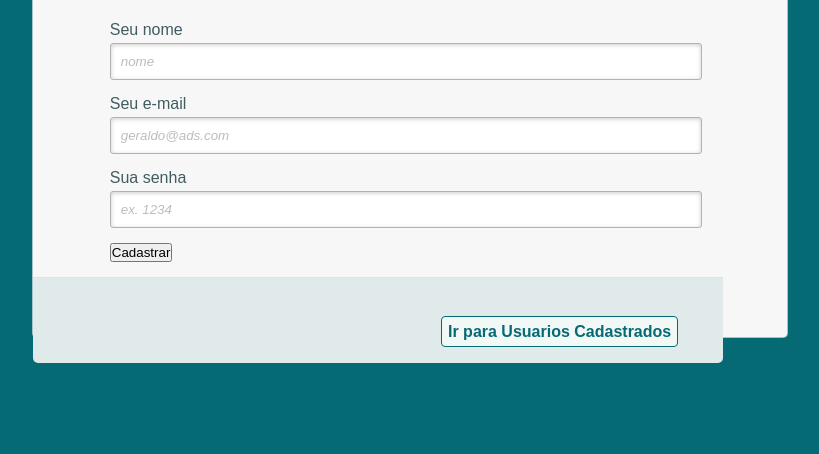
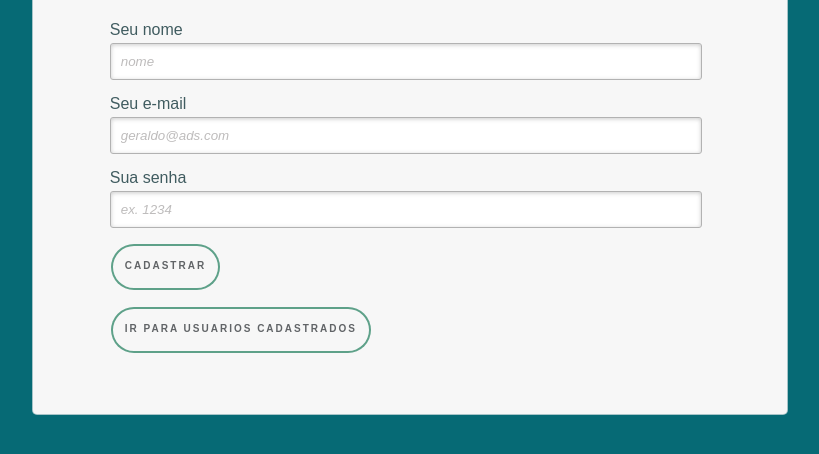
Before and after one commit to htmlovely/PWA-fullstack, a plain HTML site: page index.html in a window 1280 px wide. Shown: the part 284-738 px from the top of the page, without its empty margins (96-915 px from the left). Drawn offline with nearby package versions, Linux system fonts and the light colour scheme.

Commit message:
adicionando estilos da tela de cadastros

```diff
--- a/index.html
+++ b/index.html
@@ -75,11 +75,9 @@
             <button id="cadastro-button" type="button">Cadastrar</button>
           </p>
 
-
-          <p class="link">
-            <a href="usuarios.html"> Ir para Usuarios Cadastrados </a>
-
-          </p>
+            <a href="usuarios.html">
+              <button> Ir para Usuarios Cadastrados </button>
+            </a>
 
         </form>
 
--- a/style.css
+++ b/style.css
@@ -268,3 +268,31 @@
       transform: translateX(-20px);
     }
   }
+
+  button{
+    display: inline-block;
+    outline: none;
+    cursor: pointer;
+    font-size: 10px;
+    line-height: 1;
+    border-radius: 50px;
+    transition-property: background-color,border-color,color,box-shadow,filter;
+    transition-duration: .3s;
+    border: 1px solid transparent;
+    letter-spacing: 2px;
+    min-width: 10px;
+    text-transform: uppercase;
+    white-space: normal;
+    font-weight: 700;
+    text-align: center;
+    padding: 16px 14px 18px;
+    color: #616467;
+    box-shadow: inset 0 0 0 2px #5ea189;
+    background-color: transparent;
+    height: 48px;
+}
+
+button:hover{
+    color: #fff;
+    background-color: #616467;
+}
--- a/style2.css
+++ b/style2.css
@@ -1,6 +1,7 @@
 html{
     height: inherit;
     width: inherit;
+    font-family:'Gill Sans', 'Gill Sans MT', Calibri, 'Trebuchet MS', sans-serif;
 }
 
 a{
```
Also changed, not shown: scripts-api/getusers.js (+6 -7 lines).
